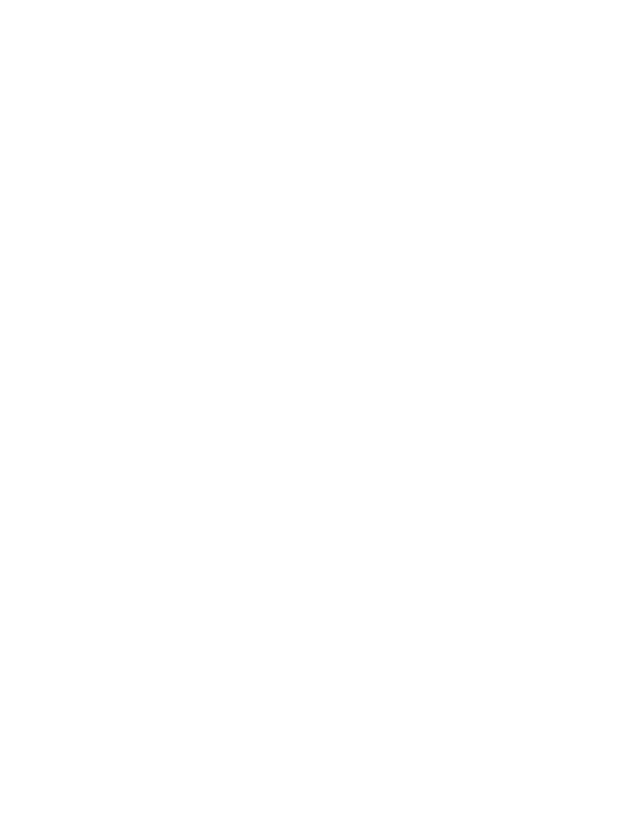
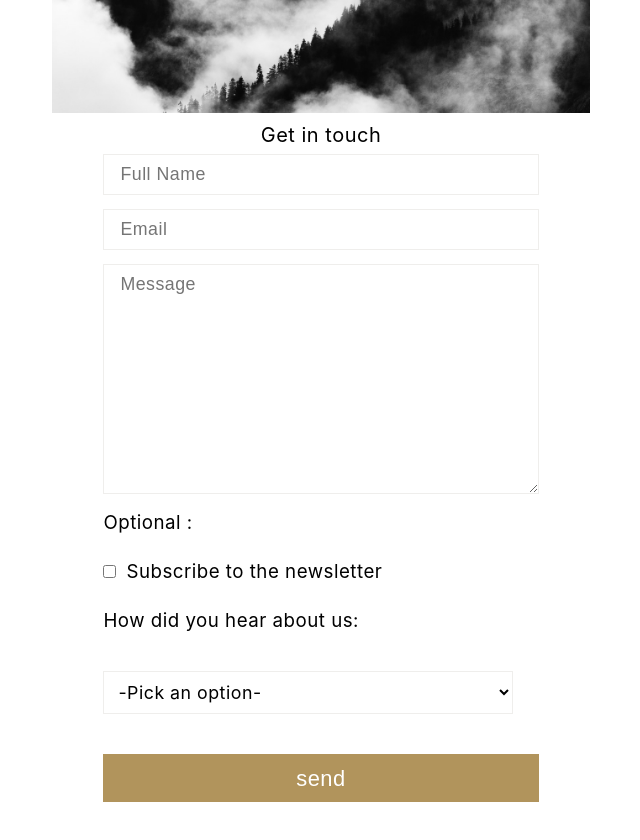
Before and after one commit to Rosa-Kang/ecommerce-renewal, a React (Create React App) app: page /contact in a window 1280 px wide. Shown: the part 300-1140 px from the top of the page, without its empty margins (319-959 px from the left). Before the commit the page ends 800 px from the top, so only its background shows below. Built offline with nearby package versions, Linux system fonts and the light colour scheme.

Commit message:
update contact page

```diff
--- a/public/index.html
+++ b/public/index.html
@@ -14,7 +14,7 @@
       manifest.json provides metadata used when your web app is installed on a
       user's mobile device or desktop. See https://developers.google.com/web/fundamentals/web-app-manifest/
     -->
-    <link rel="manifest" href="%PUBLIC_URL%/manifest.json" />
+    <link rel="manifest" href="./favicon.png" />
     <!--
       Notice the use of %PUBLIC_URL% in the tags above.
       It will be replaced with the URL of the `public` folder during the build.
@@ -25,7 +25,7 @@
       Learn how to configure a non-root public URL by running `npm run build`.
     -->
     <script src="https://kit.fontawesome.com/6887a2ec92.js" crossorigin="anonymous"></script>
-    <title>efortless.</title>
+    <title>effortless.</title>
   </head>
   <body>
     <noscript>You need to enable JavaScript to run this app.</noscript>
--- a/src/Style.css
+++ b/src/Style.css
@@ -101,7 +101,7 @@
   padding-top: 20px;
   background: whitesmoke;
   color: #545454;
-  font-size: x-large;
+  font-size: 15px;
   font-weight: 600;
   left: 0;
   opacity: 1;
@@ -157,7 +157,7 @@
     left: auto;
     color: whitesmoke;
     position: inherit;
-    font-size: x-large;
+    font-size: 15px;
   }
   .header--container__nav-item {
     margin-right: 30px;
@@ -320,4 +320,150 @@
     width: 69%;
   }
 }
+
+.contact {
+  font-family: "Century Gothic", sans-serif;
+  margin-top: 170px;
+  display: -webkit-box;
+  display: -ms-flexbox;
+  display: flex;
+  -webkit-box-orient: vertical;
+  -webkit-box-direction: normal;
+      -ms-flex-direction: column;
+          flex-direction: column;
+  -webkit-box-align: center;
+      -ms-flex-align: center;
+          align-items: center;
+}
+
+.contact h3 {
+  font-size: 30px;
+  font-weight: 600;
+}
+
+.contact img {
+  width: 42%;
+  margin: 10px auto;
+  height: 197px;
+  -o-object-fit: cover;
+     object-fit: cover;
+}
+
+.contact h5 {
+  font-size: 20px;
+  font-weight: 400;
+}
+
+.contact__form {
+  max-width: 670px;
+  display: -webkit-box;
+  display: -ms-flexbox;
+  display: flex;
+  -webkit-box-orient: vertical;
+  -webkit-box-direction: normal;
+      -ms-flex-direction: column;
+          flex-direction: column;
+  -webkit-box-align: start;
+      -ms-flex-align: start;
+          align-items: flex-start;
+  font-size: 1.17em;
+}
+
+.contact__form input {
+  border: 1px solid #efeeec;
+  font-size: 0.95em;
+  border-radius: 0px;
+  width: 34vw;
+  padding: 9px 16px;
+  margin: 7px 0;
+  background: rgba(255, 255, 255, 0);
+  font-family: "Century Gothic", sans-serif;
+  font-weight: 400;
+  font-style: normal;
+}
+
+.contact__form--text {
+  border: 1px solid #efeeec;
+  font-size: 0.95em;
+  border-radius: 0px;
+  width: 34vw;
+  padding: 9px 16px;
+  margin: 7px 0;
+  background: rgba(255, 255, 255, 0);
+  font-family: "Century Gothic", sans-serif;
+  font-weight: 400;
+  font-style: normal;
+}
+
+.contact__form #optional {
+  margin: 10px 0px;
+}
+
+.contact__form--checkbox {
+  display: -webkit-box;
+  display: -ms-flexbox;
+  display: flex;
+}
+
+.contact__form--checkbox label {
+  margin: 16px 0px;
+  text-align: left;
+}
+
+.contact__form--checkbox label #subscription {
+  width: auto;
+  margin: 4px 10px 4px 0px;
+}
+
+.contact__form--fieldset {
+  display: -webkit-box;
+  display: -ms-flexbox;
+  display: flex;
+  -webkit-box-orient: vertical;
+  -webkit-box-direction: normal;
+      -ms-flex-direction: column;
+          flex-direction: column;
+  border: none;
+  padding: 0px;
+}
+
+.contact__form--fieldset label {
+  margin: 10px 0px 23px 0px;
+}
+
+.contact__form--fieldset select {
+  padding: 9px 28px 9px 10px;
+  margin: 16px 0px;
+  border-radius: 0px;
+  border: 1px solid #efeeec;
+  font-size: 0.95em;
+  width: 32vw;
+  background: rgba(255, 255, 255, 0);
+  font-weight: 400;
+  font-style: normal;
+}
+
+.contact__form--submit {
+  margin: 17px 0px 32px 0px;
+}
+
+.contact__form--submit #btn {
+  line-height: 1.5;
+  -webkit-transition: all 0.15s ease;
+  transition: all 0.15s ease;
+  display: inline-block;
+  font-size: 1.17em;
+  width: 34vw;
+  height: 48px;
+  text-decoration: none;
+  text-align: center;
+  vertical-align: middle;
+  white-space: nowrap;
+  border: 0;
+  border-radius: 0px;
+  font-weight: 400;
+  cursor: pointer;
+  background: #b1945c;
+  color: #fff;
+}
 /*# sourceMappingURL=Style.css.map */
--- a/src/Style.scss
+++ b/src/Style.scss
@@ -9,3 +9,4 @@
 @import './components/Nav/nav';
 @import './components/Hero/hero';
 @import './components/Footer/footer';
+@import './components//Contact/contact';
--- /dev/null
+++ b/src/components/Contact/Contactcomp.js
@@ -0,0 +1,44 @@
+import React from 'react';
+import footage from '../../assets/img/footage.jpg';
+
+function ContactComp() {
+    return (
+        <div className="contact">
+        <h3>Contact</h3>
+        <img alt="footage" src={footage} />
+        <h5> Get in touch</h5>
+        <form className="contact__form">
+          <input type="text" placeholder="Full Name" />
+          <input type="text" placeholder="Email" />
+          <textarea
+            className="contact__form--text"
+            type="text"
+            placeholder="Message"
+            rows="10"
+          />
+          <p id="optional">Optional :</p>
+          <div className="contact__form--checkbox">
+            <label>
+              <input type="checkbox" id="subscription" />
+              Subscribe to the newsletter
+            </label>
+          </div>
+          <fieldset className="contact__form--fieldset">
+            <label>How did you hear about us:</label>
+            <select>
+              <option>-Pick an option-</option>
+              <option>Facebook / Instagram</option>
+              <option>Radio / Spotify Ad</option>
+              <option>Magazine Ad</option>
+              <option>From a friend</option>
+            </select>
+          </fieldset>
+          <div className="contact__form--submit">
+            <input id="btn" type="submit" value="send" />
+          </div>
+        </form>
+      </div>
+    )
+}
+
+export default ContactComp;
--- /dev/null
+++ b/src/components/Contact/_contact.scss
@@ -0,0 +1,109 @@
+.contact {
+  font-family: "Century Gothic", sans-serif;
+  margin-top: 170px;
+  display: flex;
+  flex-direction: column;
+  align-items: center;
+  h3 {
+    font-size: 30px;
+    font-weight: 600;
+  }
+  img {
+    width: 42%;
+    margin: 10px auto;
+    height: 197px;
+    object-fit: cover;
+  }
+  h5 {
+    font-size: 20px;
+    font-weight: 400;
+  }
+  &__form {
+    max-width: 670px;
+    display: flex;
+    flex-direction: column;
+    align-items: flex-start;
+    font-size: 1.17em;
+    input {
+      border: 1px solid #efeeec;
+      font-size: 0.95em;
+      border-radius: 0px;
+      width: 34vw;
+      padding: 9px 16px;
+      margin: 7px 0;
+      background: rgba(255, 255, 255, 0);
+      font-family: "Century Gothic", sans-serif;
+      font-weight: 400;
+      font-style: normal;
+    }
+    &--text {
+      border: 1px solid #efeeec;
+      font-size: 0.95em;
+      border-radius: 0px;
+      width: 34vw;
+      padding: 9px 16px;
+      margin: 7px 0;
+      background: rgba(255, 255, 255, 0);
+      font-family: "Century Gothic", sans-serif;
+      font-weight: 400;
+      font-style: normal;
+    }
+    #optional {
+      margin: 10px 0px;
+    }
+    &--checkbox {
+      display: flex;
+      label {
+        margin: 16px 0px;
+        text-align: left;
+        #subscription {
+          width: auto;
+          margin: 4px 10px 4px 0px;
+        }
+      }
+    }
+
+    &--fieldset {
+      display: flex;
+      flex-direction: column;
+      border: none;
+      padding: 0px;
+      label {
+        margin: 10px 0px 23px 0px;
+      }
+
+      select {
+        padding: 9px 28px 9px 10px;
+        margin: 16px 0px;
+        border-radius: 0px;
+        border: 1px solid #efeeec;
+        font-size: 0.95em;
+        width: 32vw;
+        background: rgba(255, 255, 255, 0);
+        font-weight: 400;
+        font-style: normal;
+      }
+    }
+    &--submit {
+      margin: 17px 0px 32px 0px;
+      #btn {
+        line-height: 1.5;
+        transition: all 0.15s ease;
+        display: inline-block;
+        font-size: 1.17em;
+        width: 34vw;
+        height: 48px;
+        text-decoration: none;
+        text-align: center;
+        vertical-align: middle;
+        white-space: nowrap;
+        border: 0;
+        border-radius: 0px;
+        font-weight: 400;
+        cursor: pointer;
+        background: #b1945c;
+        color: #fff;
+      }
+    }
+  }
+}
--- a/src/components/Nav/_nav.scss
+++ b/src/components/Nav/_nav.scss
@@ -75,7 +75,7 @@
     padding-top: 20px;
     background: whitesmoke;
     color: #545454;
-    font-size: x-large;
+    font-size: 15px;
     font-weight: 600;
     left: 0;
     opacity: 1;
@@ -130,7 +130,7 @@
       left: auto;
       color: whitesmoke;
       position: inherit;
-      font-size: x-large;
+      font-size: 15px;
 
   }
 
--- a/src/pages/Contact.js
+++ b/src/pages/Contact.js
@@ -1,10 +1,9 @@
-import React from 'react'
+import React from 'react';
+import ContactComp from '../components/Contact/Contactcomp';
 
 function Contact() {
     return (
-        <div>
-            <h1>Contact</h1>
-        </div>
+      <ContactComp />
     )
 }
 
```
Also changed, not shown: src/assets/img/footage.jpg (added), 1 other file (tests, documents, lock files or other folders).
